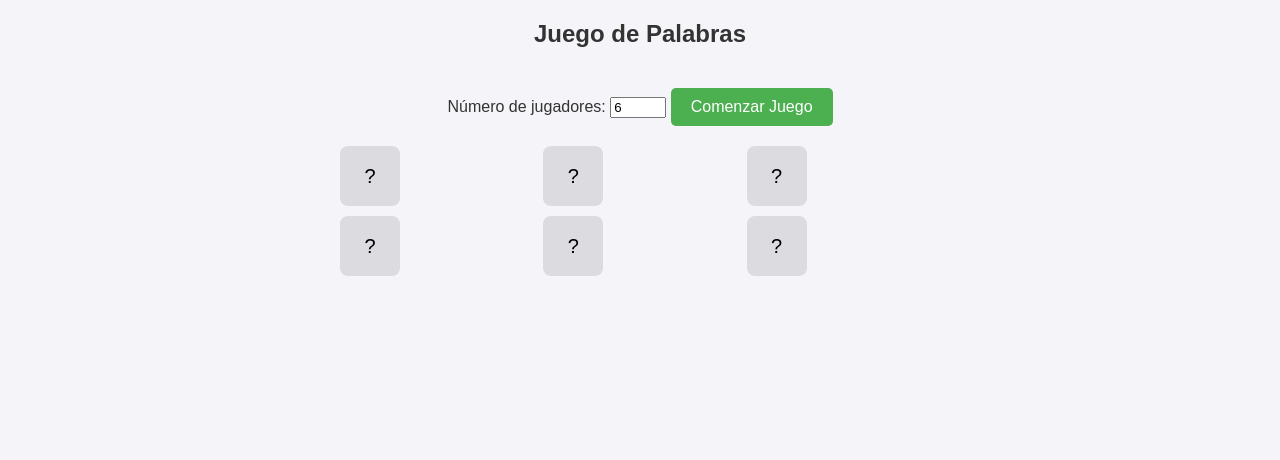
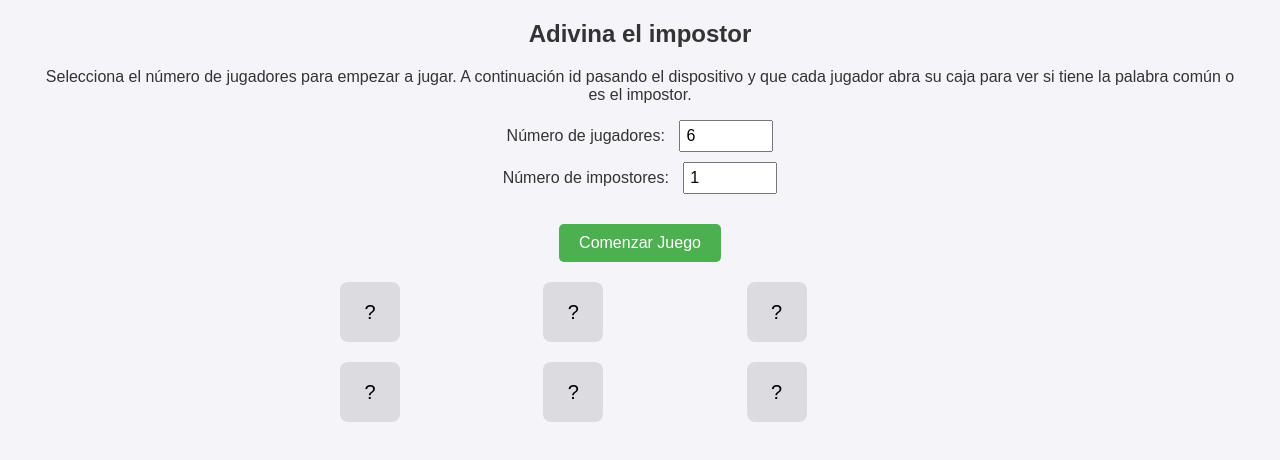
Before and after one commit to Leyva03/guess_the_impostor_game, a plain HTML site: page index.html in a window 1280 px wide. Both pictures are taken after a click on the button "Comenzar Juego". Drawn offline with Linux system fonts and the light colour scheme.

Commit message:
files updated

```diff
--- a/app.js
+++ b/app.js
@@ -12,14 +12,20 @@ document.addEventListener('DOMContentLoaded', () => {
   // Iniciar juego
   document.getElementById('startGame').addEventListener('click', () => {
     const numPlayers = parseInt(document.getElementById('numPlayers').value, 10);
-    if (numPlayers < 1 || numPlayers > 10) {
+    const numImpostors = parseInt(document.getElementById('numImpostors').value, 10);
+
+    if (numPlayers < 2 || numPlayers > 10) {
       alert('Número de jugadores no válido.');
+      return;
+    }
+    if (numImpostors < 1 || numImpostors >= numPlayers) {
+      alert('El número de impostores debe ser mayor que 0 y menor que el número de jugadores.');
       return;
     }
 
     createGameBoard(numPlayers);
-    assignWords(numPlayers);
-    });
+    assignWords(numPlayers, numImpostors);
+  });
 
   // Función para crear las casillas
   function createGameBoard(numPlayers) {
@@ -35,13 +41,25 @@ document.addEventListener('DOMContentLoaded', () => {
     }
   }
 
-  // Función para asignar palabras e impostor
-  function assignWords(numPlayers) {
+  // Función para asignar palabras e impostores
+  function assignWords(numPlayers, numImpostors) {
     assignedWords = [];
     const randomWord = wordList[Math.floor(Math.random() * wordList.length)];
-    const impostorIndex = Math.floor(Math.random() * numPlayers);
+    const impostorIndexes = [];
+
+    // Seleccionar índices de los impostores
+    while (impostorIndexes.length < numImpostors) {
+      const index = Math.floor(Math.random() * numPlayers);
+      if (!impostorIndexes.includes(index)) {
+        impostorIndexes.push(index);
+      }
+    }
+
+    console.log(`Impostores asignados en índices: ${impostorIndexes}`); // Para depurar
+
+    // Asignar palabras y marcar impostores
     for (let i = 0; i < numPlayers; i++) {
-      assignedWords.push(i === impostorIndex ? 'Impostor' : randomWord);
+      assignedWords.push(impostorIndexes.includes(i) ? 'Impostor' : randomWord);
     }
   }
 
--- a/index.html
+++ b/index.html
@@ -9,13 +9,17 @@
     <link rel="stylesheet" href="style.css">
 </head>
 <body>
-    <h1>Juego de Palabras</h1>
-
+    <h1>Adivina el impostor</h1>
+    <p>Selecciona el número de jugadores para empezar a jugar. A continuación id pasando el dispositivo y que cada jugador abra su caja para ver si tiene la palabra común o es el impostor.</p>
     <div>
         <label for="numPlayers">Número de jugadores: </label>
         <input type="number" id="numPlayers" min="2" max="10" value="6">
-        <button id="startGame">Comenzar Juego</button>
     </div>
+    <div>
+        <label for="numImpostors">Número de impostores: </label>
+        <input type="number" id="numImpostors" min="1" max="9" value="1">
+    </div>
+    <button id="startGame">Comenzar Juego</button>
 
     <div id="gameBoard" class="game-board"></div>
 
--- a/style.css
+++ b/style.css
@@ -10,6 +10,11 @@ body {
 h1 {
   font-size: 24px;
   margin: 20px 0;
+}
+
+p {
+  margin-left: 40px;
+  margin-right: 40px;
 }
 
 .game-board {
@@ -53,3 +58,15 @@ body {
 button:hover {
   background-color: #45a049;
 }
+
+/* Estilo para los nuevos inputs */
+div {
+  margin-bottom: 10px;
+}
+
+input[type="number"] {
+  padding: 5px;
+  font-size: 16px;
+  width: 80px;
+  margin-left: 10px;
+}
```
Lines whose indentation alone changed are shown as unchanged.
